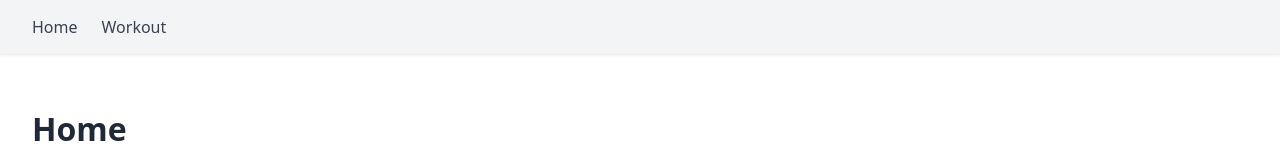
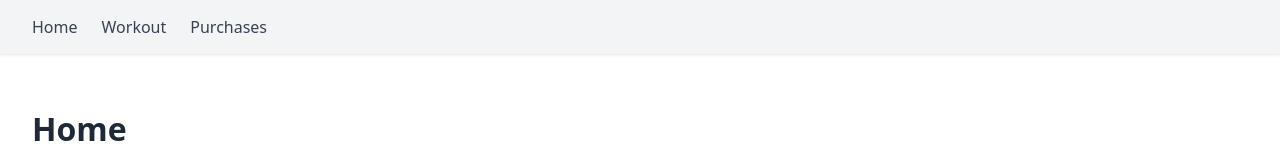
Before and after one commit to blueweriy/volleyball-ai-website, a React (Vite) app: page / in a window 1280 px wide. Shown: the top 160 px of the page. Built offline with nearby package versions, Linux system fonts and the light colour scheme.

Commit message:
Update App.jsx

```diff
--- a/src/App.jsx
+++ b/src/App.jsx
@@ -1,7 +1,8 @@
+// src/App.jsx
 import React from 'react';
 import { Routes, Route, Link, Navigate } from 'react-router-dom';
 
-// Minimal Home page
+// Minimal pages
 function Home() {
   return (
     <div style={{ padding: '2rem' }}>
@@ -11,12 +12,20 @@ function Home() {
   );
 }
 
-// Minimal Workout page to test a second route
 function Workout() {
   return (
     <div style={{ padding: '2rem' }}>
       <h1>Workout</h1>
       <p>Your workout content goes here.</p>
+    </div>
+  );
+}
+
+function Purchases() {
+  return (
+    <div style={{ padding: '2rem' }}>
+      <h1>Purchases</h1>
+      <p>Recommended gear and equipment.</p>
     </div>
   );
 }
@@ -29,8 +38,11 @@ export default function App() {
         <Link to="/" style={{ marginRight: '1.5rem', color: '#374151', textDecoration: 'none' }}>
           Home
         </Link>
-        <Link to="/workout" style={{ color: '#374151', textDecoration: 'none' }}>
+        <Link to="/workout" style={{ marginRight: '1.5rem', color: '#374151', textDecoration: 'none' }}>
           Workout
+        </Link>
+        <Link to="/purchases" style={{ color: '#374151', textDecoration: 'none' }}>
+          Purchases
         </Link>
       </header>
 
@@ -38,6 +50,7 @@ export default function App() {
       <Routes>
         <Route path="/" element={<Home />} />
         <Route path="/workout" element={<Workout />} />
+        <Route path="/purchases" element={<Purchases />} />
         <Route path="*" element={<Navigate to="/" replace />} />
       </Routes>
     </div>
```
